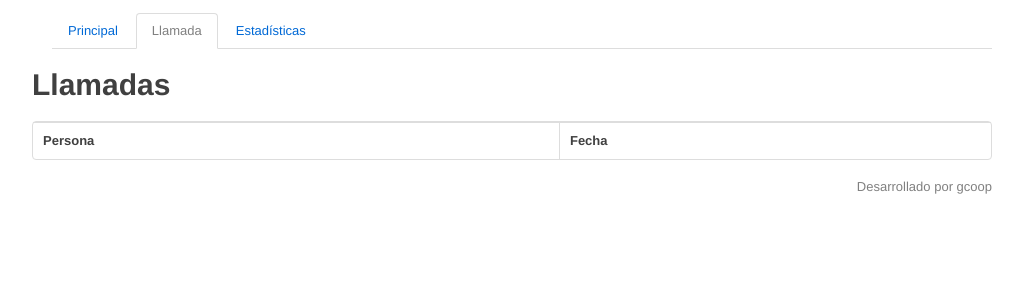
After one commit to gcoop-libre/flaskpastillas, a Flask app: page /llamada in a window 1280 px wide. The commit adds this page. Shown: the top 300 px of the page, without its empty margins (118-1141 px from the left). Run offline with Flask 2, Linux system fonts and the light colour scheme; data that the repository does not hold is empty.

Commit message:
implementando vista de lista.

```diff
--- a/app.py
+++ b/app.py
@@ -29,6 +29,11 @@ def homepage():
 def estadisticas_listar():
     return render_template('estadisticas_listar.html')
 
+@app.route("/llamada")
+def llamada_listar():
+    llamadas = Llamada.select()
+    return render_template('llamada_listar.html', llamadas=llamadas)
+
 @app.route("/llamada/crear", methods=['post', 'get'])
 def llamada_crear():
     LlamadaForm = model_form(Llamada)
--- a/models.py
+++ b/models.py
@@ -1,4 +1,3 @@
-
 import datetime
 from peewee import *
 
--- a/templates/base.html
+++ b/templates/base.html
@@ -16,6 +16,7 @@
 {% block menu %}
     <ul class="tabs">
         <li><a href="/">Principal</a></li>
+        <li><a href="/llamada">Llamada</a></li>
         <li><a href="/estadisticas">Estadísticas</a></li>
     </ul>
 {% endblock %}
--- /dev/null
+++ b/templates/llamada_listar.html
@@ -0,0 +1,20 @@
+{% extends 'base.html' %}
+{% block content %}
+
+<h1>Llamadas</h1>
+
+<table class="bordered-table">
+<tr>
+    <th>Persona</th>
+    <th>Fecha</th>
+</tr>
+
+{% for llamada in llamadas %}
+<tr>
+    <td>{{ llamada.nombre_persona }}</td>
+    <td>{{ llamada.fecha }}</td>
+</tr>
+{% endfor %}
+</table>
+
+{% endblock %}
```
